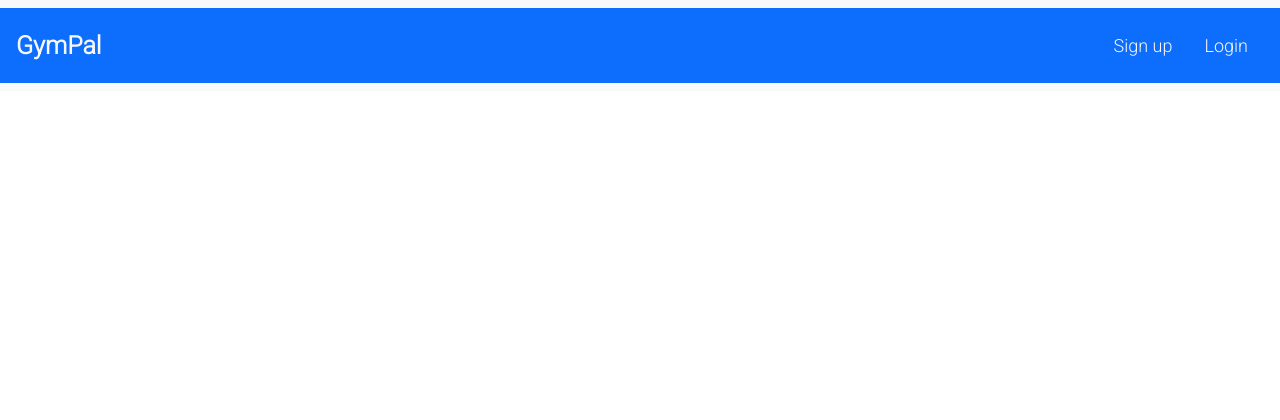
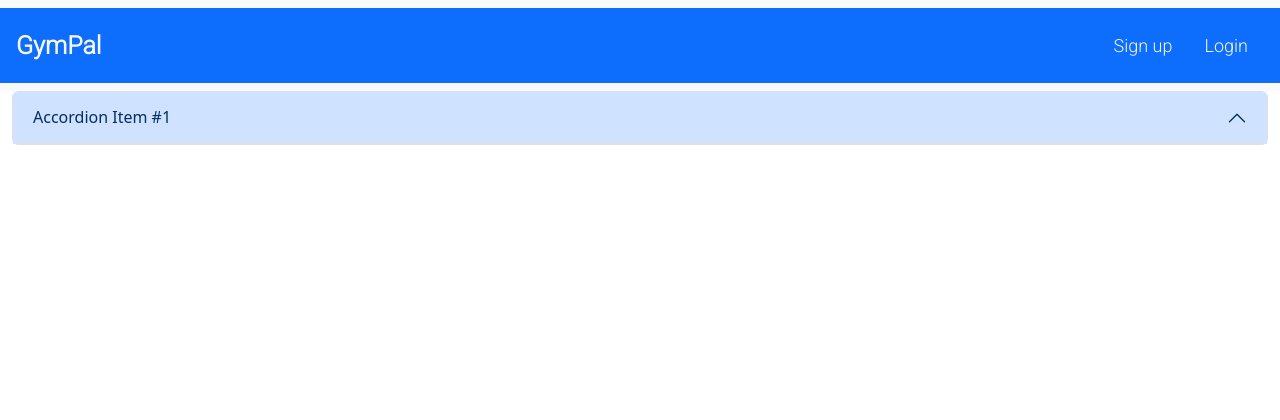
Before and after one commit to eandablo/gympals, a Django app: page /plan/1 in a window 1280 px wide. Shown: the top 420 px of the page. Run offline with Django 3.2, Linux system fonts and the light colour scheme; data that the repository does not hold is empty.

Commit message:
add accordion template to plan page

```diff
--- a/templates/workout_plan.html
+++ b/templates/workout_plan.html
@@ -1,23 +1,19 @@
 {% extends 'base.html' %}
 {% block content %}
 
-    <div class="container">
-        <div class="row">
-            {% for log in logs %}
-            <div class="col-md-4 offset-md-1">
-                <div class="card">
-                    <img src="{{ log.excercise.guide_image.url }}" class="card-img-top" alt="exercise image">
-                    <div class="card-body">
-                        <h5 class="card-title">{{ log.excercise.name }}</h5>
-                        <p class="card-text">Sets: {{log.sets_ideal }}</p>
-                        <p class="card-text">Reps: {{log.reps_ideal }}</p>
-                        <a href="#" class="btn btn-primary">Go somewhere</a>
-                    </div>
-                </div>
-
-            </div>
-            {% endfor %}
+<div class="accordion" id="accordionExample">
+    <div class="accordion-item">
+      <h2 class="accordion-header">
+        <button class="accordion-button" type="button" data-bs-toggle="collapse" data-bs-target="#collapseOne" aria-expanded="false" aria-controls="collapseOne">
+          Accordion Item #1
+        </button>
+      </h2>
+      <div id="collapseOne" class="accordion-collapse collapse" data-bs-parent="#accordionExample">
+        <div class="accordion-body">
+          <strong>This is the first item's accordion body.</strong> It is shown by default, until the collapse plugin adds the appropriate classes that we use to style each element. These classes control the overall appearance, as well as the showing and hiding via CSS transitions. You can modify any of this with custom CSS or overriding our default variables. It's also worth noting that just about any HTML can go within the <code>.accordion-body</code>, though the transition does limit overflow.
         </div>
+      </div>
     </div>
+  </div>
 
 {% endblock %}
--- a/trainer/settings.py
+++ b/trainer/settings.py
@@ -28,7 +28,7 @@ TEMPLATES_DIR = os.path.join(BASE_DIR, 'templates')
 # SECURITY WARNING: don't run with debug turned on in production!
 DEBUG = True
 
-ALLOWED_HOSTS = ['8000-eandablo-gympals-jop9lkspt1h.ws-eu106.gitpod.io',
+ALLOWED_HOSTS = ['8000-eandablo-gympals-h8luer4kqxb.ws-eu106.gitpod.io',
                  'gympals-6af3102877bb.herokuapp.com']
 
 ACCOUNT_EMAIL_VERIFICATION = 'none'
```
